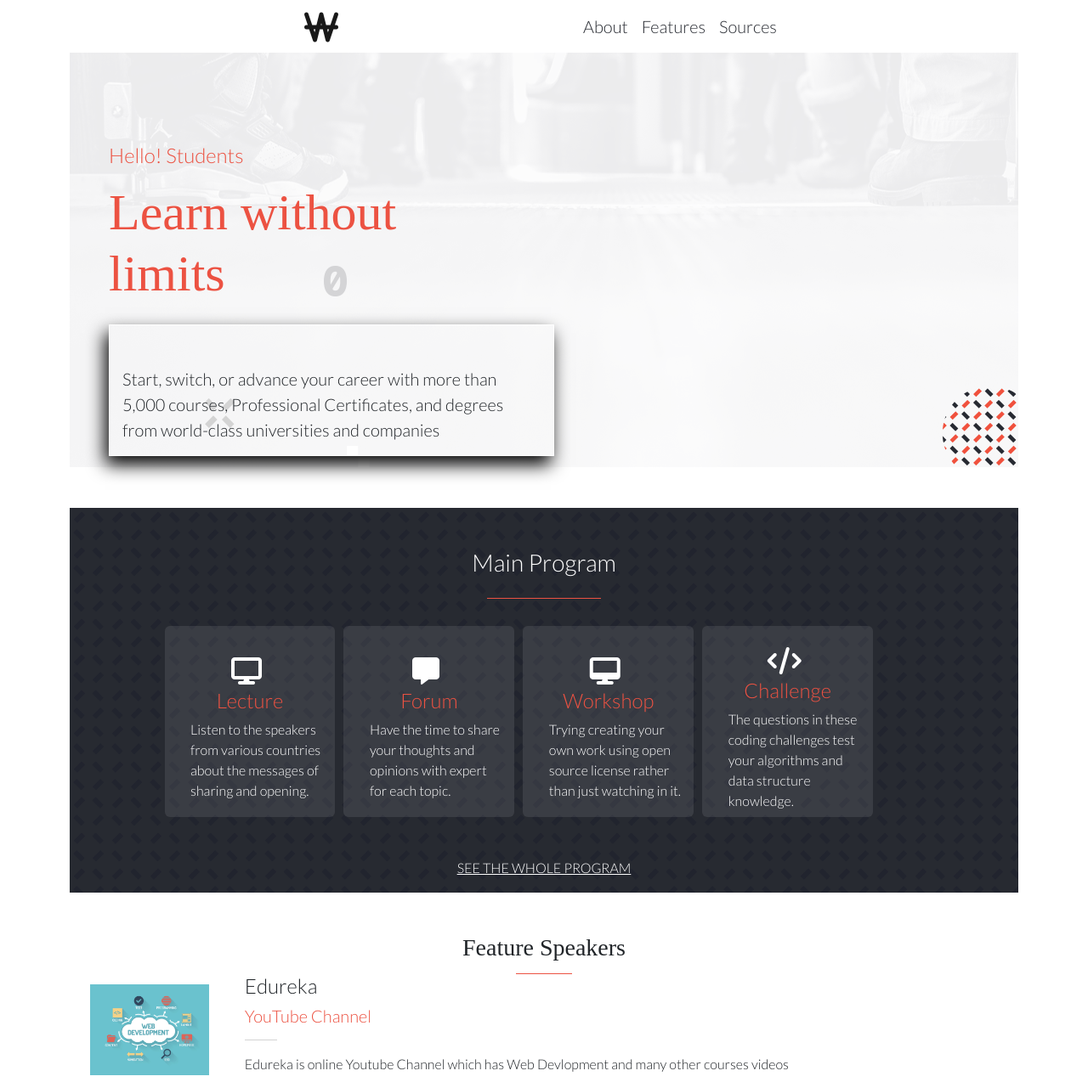
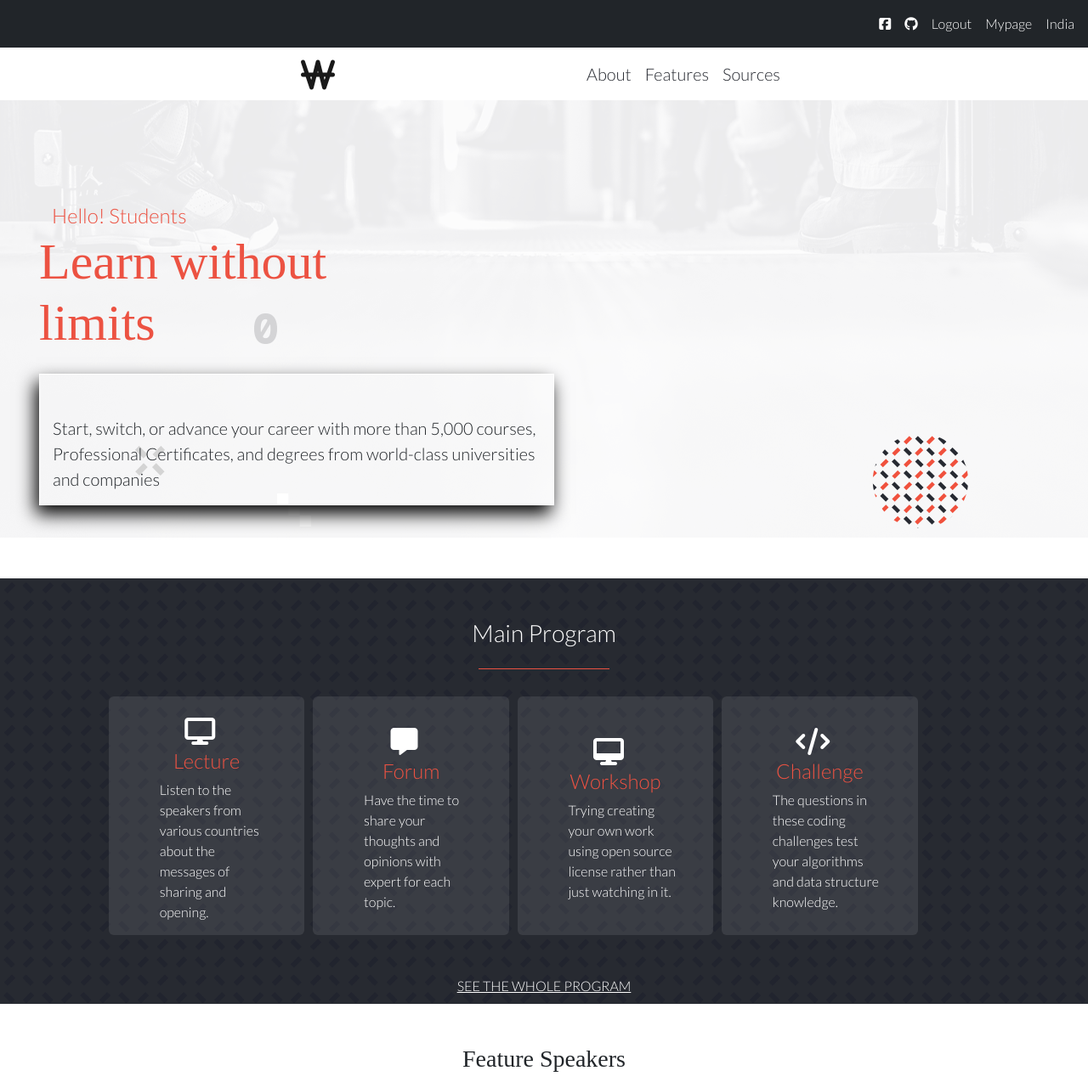
Before and after one commit to muskan2532150/Web-Development-Roadmap, a website: page index.html in a window 1280 px wide. Shown: the top 1274 px of the page at 85% size. Drawn offline with nearby package versions, Linux system fonts and the light colour scheme; a web font is replaced by a local one.

```diff
--- a/index.html
+++ b/index.html
@@ -14,9 +14,18 @@
     href="https://fonts.googleapis.com/css2?family=Material+Symbols+Outlined:opsz,wght,FILL,GRAD@20..48,100..700,0..1,-50..200" />
 </head>
 
-<body class="container">
-
-  <nav class="navbar navbar-expand-md position-sticky top-0 bg-white">
+<body >
+<header class="position-sticky top-0">
+  <div class="nav-1 bg-dark">
+    <ul class="d-flex float-right gap-3 m-0 justify-content-end p-3 align-items-center">
+      <li class="text-white "><i class="fa-brands fa-square-facebook"></i> </li>
+      <li class="text-white "><i class="fa-brands fa-github"></i></li>
+      <li class="text-white">Logout</li>
+      <li class="text-white">Mypage</li>
+      <li class="text-white">India</li>
+    </ul>
+  </div>
+  <nav class="navbar navbar-expand-md  bg-white">
     <div class="container toggles justify-content-md-evenly">
       <a class="navbar-brand" href="#"><i class="fa-solid fa-won-sign fa-2xl"></i></a>
       <button class=" btn burger d-md-none" type="button"><i class="fa-solid fa-bars"></i></button>
@@ -33,12 +42,14 @@
       </div>
     </div>
   </nav>
+</header>
+
 
   <section class="about ps-4" id="About">
-    <div class="intro">
-      <h1 class="pb-3"><p class="pt-0 fs-4 ">Hello! Students</p>
-        Learn without <br> limits</h1>
-      <p class="border border-white pt-5"> Start, switch, or advance your career with more than 5,000 courses, Professional
+    <div class="intro pt-5">
+      <p class="intro-p fs-4 ">Hello! Students</p>
+      <h1 class="pb-3">Learn without <br> limits</h1>
+      <p class="border border-white pt-5 about-p"> Start, switch, or advance your career with more than 5,000 courses, Professional
         Certificates, and degrees from world-class universities and companies</p>
     </div>
   </section>
@@ -47,46 +58,38 @@
     <div class="mainProgram text-center">
       <h3 class="text-white pt-5 pb-3">Main Program</h3>
       <hr>
-      <div class="d-flex flex-column flex-md-row">
-        <button class="btn d-flex flex-md-column ">
-          <i class="fa-solid fa-display fa-2xl text-white "></i>
+      <div class="d-flex flex-column flex-md-row " type="button">
+        <button class="btn d-flex flex-md-column "type="button">
+          <i class="fa-solid fa-display fa-2xl pe-3 text-white "></i>
           <h4 class="pt-2">Lecture</h4>
-          <div class="para">
-            <p class="text-white">Listen to the speakers from various countries about the messages of sharing and
+            <p class="text-white ps-3 pb-2 para">Listen to the speakers from various countries about the messages of sharing and
               opening.
             </p>
-          </div>
         </button>
-        <button class="btn d-flex flex-md-column ">
-          <i class="fa-solid fa-message fa-2xl text-white"></i>
+        <button class="btn d-flex flex-md-column "type="button">
+          <i class="fa-solid fa-message fa-2xl pe-3 text-white"></i>
           <h4 class="pt-2">Forum</h4>
-          <div class="para">
-            <p class="text-white ">Have the time to share your thoughts and opinions with expert for each topic.</p>
-          </div>
+            <p class="text-white para pb-2 ps-3">Have the time to share your thoughts and opinions with expert for each topic.</p>
         </button>
-        <button class="btn d-flex flex-md-column">
-          <i class="fa-solid fa-desktop fa-2xl text-white"></i>
+        <button class="btn d-flex flex-md-column"type="button">
+          <i class="fa-solid fa-desktop fa-2xl pe-3 text-white"></i>
           <h4 class="pt-2">Workshop </h4>
-          <div class="para">
-            <p class="text-white">Trying creating your own work using open source license rather than just watching in
+            <p class="text-white ps-3 pb-2 para">Trying creating your own work using open source license rather than just watching in
               it.
             </p>
-          </div>
         </button>
-        <button class="btn d-flex flex-md-column ">
-          <i class="fa-solid fa-code fa-2xl text-white"></i>
+        <button class="btn d-flex flex-md-column "type="button">
+          <i class="fa-solid fa-code fa-2xl pe-3 text-white"></i>
           <h4 class="pt-2">Challenge</h4>
-          <div class="para">
-            <p class="text-white">The questions in these coding challenges test your algorithms and data structure
+            <p class="text-white ps-3 pb-2 para">The questions in these coding challenges test your algorithms and data structure
               knowledge.</p>
-          </div>
         </button>
       </div>
-      <button class=" btn text-white p-3 mt-3"><u>SEE THE WHOLE PROGRAM</u></button>
+      <button class=" btn text-white p-3 pb-2 mt-3" type="button"><u>SEE THE WHOLE PROGRAM</u></button>
     </div>
   </section>
 
-  <section class="featureSpeaker pt-5" id="feature"></section>
+  <section class="featureSpeaker pt-5 " id="feature"></section>
   <section class="partner bg-dark pt-5">
     <h3 class="partner-h3 pb-3 text-center"> Partner</h3>
     <hr class="partner-hr pt-5">
@@ -109,7 +112,7 @@
     </div>
   </section>
 
-  <section class="footer d-flex  p-5">
+  <section class="footer d-flex justify-content-lg-evenly  p-5">
     <div class="pe-5"><i class="fa-solid fa-won-sign fa-2xl"></i></div>
     <div class="text">
       <h3>2022 Web Academey</h3>
--- a/script.js
+++ b/script.js
@@ -3,39 +3,39 @@
         image: 'images/I1.jpg',
         name: 'Edureka',
         post: 'YouTube Channel',
-        description: 'Edureka is online Youtube Channel which has Web Devlopment and many other courses videos'
-    }
-    , {
+    description: 'Edureka is online Youtube Channel which has Web Devlopment and many other courses videos',
+  },
+  {
         image: 'images/I2.jpg',
         name: 'Oniline Tutorials',
         post: 'YouTube Channel',
-        description: 'Oniline Tutorials is online Youtube Channel which has Web Devlopment mainly focus on Css.'
-    }
-    , {
+    description: 'Oniline Tutorials is online Youtube Channel which has Web Devlopment mainly focus on Css.',
+  },
+  {
         image: 'images/I3.webp',
         name: 'Web Dev Simplified',
         post: 'YouTube Channel',
-        description: 'Web Dev Simplified  is online Youtube Channel which has Web Devplopment CSS videos.'
-    }
-    , {
+    description: 'Web Dev Simplified  is online Youtube Channel which has Web Devplopment CSS videos.',
+  },
+  {
         image: 'images/I4.png',
         name: 'Udemy',
         post: 'Online Website',
-        description: 'Udemy is online Website  which has Web Devlopment and many other courses videos with lectures and notes.'
-    }
-    , {
+    description: 'Udemy is online Website  which has Web Devlopment and many other courses videos with lectures and notes.',
+  },
+  {
         image: 'images/I5.png',
         name: 'Skill Share',
         post: 'Online Website',
-        description: 'Skill share  is online Website which has Web Devlopment and many other courses videos and lectures.'
-    }
-    , {
+    description: 'Skill share  is online Website which has Web Devlopment and many other courses videos and lectures.',
+  },
+  {
         image: 'images/I6.png',
         name: 'Coursea',
         post: 'Online Website',
-        description: 'Coursea is online Website which has Web Devlopment and many other courses videos and lecture with Notes.'
-    }
-]
+    description: 'Coursea is online Website which has Web Devlopment and many other courses videos and lecture with Notes.',
+  },
+];
 
 console.log(featureDetials);
 
@@ -43,9 +43,15 @@
     const featureSpeaker = document.querySelector('#feature');
     const h3 = document.createElement('h3');
     const hr1 = document.createElement('hr');
+    const div2 = document.createElement('div');
+    const div3 = document.createElement('div');
+    const div4 = document.createElement('div');
 
     h3.setAttribute('class', 'feature-h3');
-hr1.setAttribute('class','feature-hr');
+    hr1.setAttribute('class', 'feature-hr');
+    div2.setAttribute('class', 'div-1');
+    div3.setAttribute('class', 'div-2');
+    div4.setAttribute('class',' div-sources d-grid  gap-3')
 
     const h3Text = document.createTextNode('Feature Speakers');
 
@@ -53,8 +59,9 @@
 
     featureSpeaker.appendChild(h3);
     featureSpeaker.appendChild(hr1);
+    featureSpeaker.appendChild(div4);
 
-featureDetials.forEach((feature)=>{
+    featureDetials.forEach((feature,index) => {
         const div0 = document.createElement('div');
         const img = document.createElement('img');
         const div1 = document.createElement('div');
@@ -63,15 +70,15 @@
         const p = document.createElement('p');
         const hr = document.createElement('hr');
 
-    div0.setAttribute('class', 'feature-div');
-    div1.setAttribute('class', 'feature-body');
+        div0.setAttribute('class', 'feature-div d-flex m-3');
+        div1.setAttribute('class', 'feature-body d-flex flex-column');
         h4.setAttribute('class', 'feature-h4');
         h5.setAttribute('class', 'feature-h5');
         p.setAttribute('class', 'feature-p');
         img.setAttribute('src', feature.image);
-    hr.setAttribute('class','feature-body-hr');
-    img.setAttribute('class','img-thumbnail');
-    img.setAttribute('class','feature-img');
+        hr.setAttribute('class', 'feature-body-hr');
+        img.setAttribute('class', 'img-thumbnail');
+        img.setAttribute('class', 'feature-img');
 
 
 
@@ -88,15 +95,25 @@
         div1.appendChild(hr);
         div1.appendChild(p);
 
+
         div0.appendChild(img);
         div0.appendChild(div1);
-    featureSpeaker.appendChild(div0);
-})
-
-console.log(featureSpeaker);
+        if (index < 3) {
+            div2.appendChild(div0);
+            console.log(index);
+        } else {
+            div3.appendChild(div0);
+            console.log(index);
         }
 
-window.onload =loadup();
+        if(index === 2)
+        div4.appendChild(div2);
+        else if(index === 5)
+        div4.appendChild(div3);
+  });
+}
+
+window.onload = loadup();
 
 const burger = document.querySelector('.burger');
 const closeBtn = document.querySelector('.close-btn');
--- a/style.css
+++ b/style.css
@@ -5,17 +5,43 @@
     font-family: 'Lato';
     scroll-behavior: smooth;
     transition: .5s ease;
+    margin: 0;
+    padding: 0;
+    box-sizing: border-box;
+
 }
 
-.nav-item > a:hover,
-.about-p
-{
+/* header {
+    width: 100%;
+} */
+
+body {
+    margin-left: 120px;
+    margin-right: 120px;
+}
+
+nav,
+h1,
+h3 {
+    width: 100%;
+}
+
+.nav-1 {
+    display: none;
+}
+
+.nav-1 ul li {
+    list-style: none;
+}
+
+.nav-item > a:hover {
     color: #ec5242;
     font-family: 'COCOGOOSE';
 }
 
+/* Click */
 .click {
-    background-color: #ec5242;
+    background-color: #272a31;
     opacity: 0.8;
     position: fixed;
     padding: 45px;
@@ -36,7 +62,7 @@
 
 .click .nav-link {
     font-family: 'COCOGOOSE';
-    font-size: 49px;
+    font-size: 35px;
     color: #fff;
 }
 
@@ -59,7 +85,7 @@
 
 .about {
     background-image: url(images/main-background.png);
-    height: 61vh;
+    height: 100vh;
 }
 
 .intro {
@@ -67,17 +93,27 @@
 }
 
 .intro > h1 {
-    padding-top: 85px;
     font-size: 60px;
     font-family: 'COCOGOOSE';
 }
 
-.intro > p {
+.about-p {
     margin-right: 2px;
-    width: 70%;
+    width: 90%;
     font-size: 20px;
     padding: 15px;
     box-shadow: -4px 10px 20px 0px black;
+}
+
+.intro-p {
+    width: auto;
+    box-shadow: none;
+    color: #ec5242;
+    padding: 15px;
+    margin-right: 2px;
+    margin-bottom: 0;
+    padding-bottom: 0;
+    padding-top: 70px;
 }
 
 .intro > button {
@@ -85,6 +121,7 @@
     font-size: 30px;
 }
 
+/* Main Program */
 .mainProgram {
     background-image: url(images/pattern-bg.png);
     background-color: #272a31;
@@ -120,18 +157,13 @@
 .para {
     padding-left: 10px;
     text-align: left;
+    margin: 0;
+    width: 50%;
 }
 
-.para p {
-    margin: 0;
-}
-
+/* Sources */
 .featureSpeaker {
     padding: 12px;
-}
-
-.feature-div {
-    display: flex;
 }
 
 .feature-h3 {
@@ -159,11 +191,16 @@
 }
 
 .feature-img {
-    width: 30%;
+    width: 35%;
     height: fit-content;
     padding: 12px;
 }
 
+.feature-p {
+    width: 180px;
+}
+
+/* Partner */
 .partner,
 .partner-link {
     color: #d3d3d3;
@@ -174,9 +211,29 @@
 }
 
 @media only screen and (min-width:768px) {
+    .nav-1 {
+        display: block;
+    }
 
-    .feature-img {
-        width: 15%;
+    /* .nav-1 ul {
+        width: 100%;
+    } */
+
+    .about {
+        height:auto;
+    }
+
+    .about-p {
+        width: 70%;
+    }
+
+    .feature-p {
+        width: 80%;
+    }
+
+    .para {
+        width: 70%;
+        height: auto;
     }
 
     .intro > p {
@@ -199,4 +256,13 @@
     .mainProgram > div > button i {
         padding-bottom: 12px;
     }
+
+    .div-sources {
+        grid-template-columns: repeat(2,45%);
+    }
+
+    .partner-link {
+        width: fit-content;
+        margin-left: auto;
+    }
 }
```
Also changed, not shown: .eslintrc.json (added), .stylelintrc.json (added), README.md, 1 other file. Lines whose indentation alone changed are shown as unchanged.
